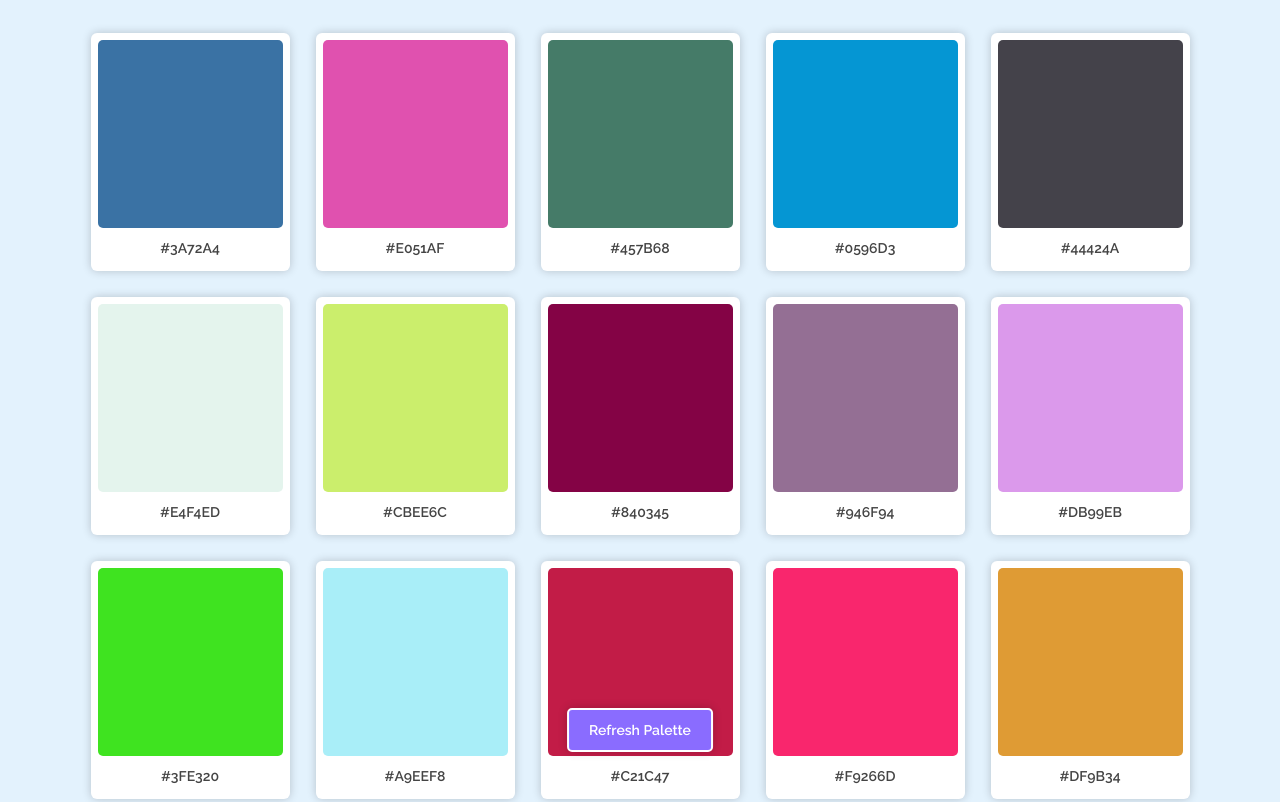
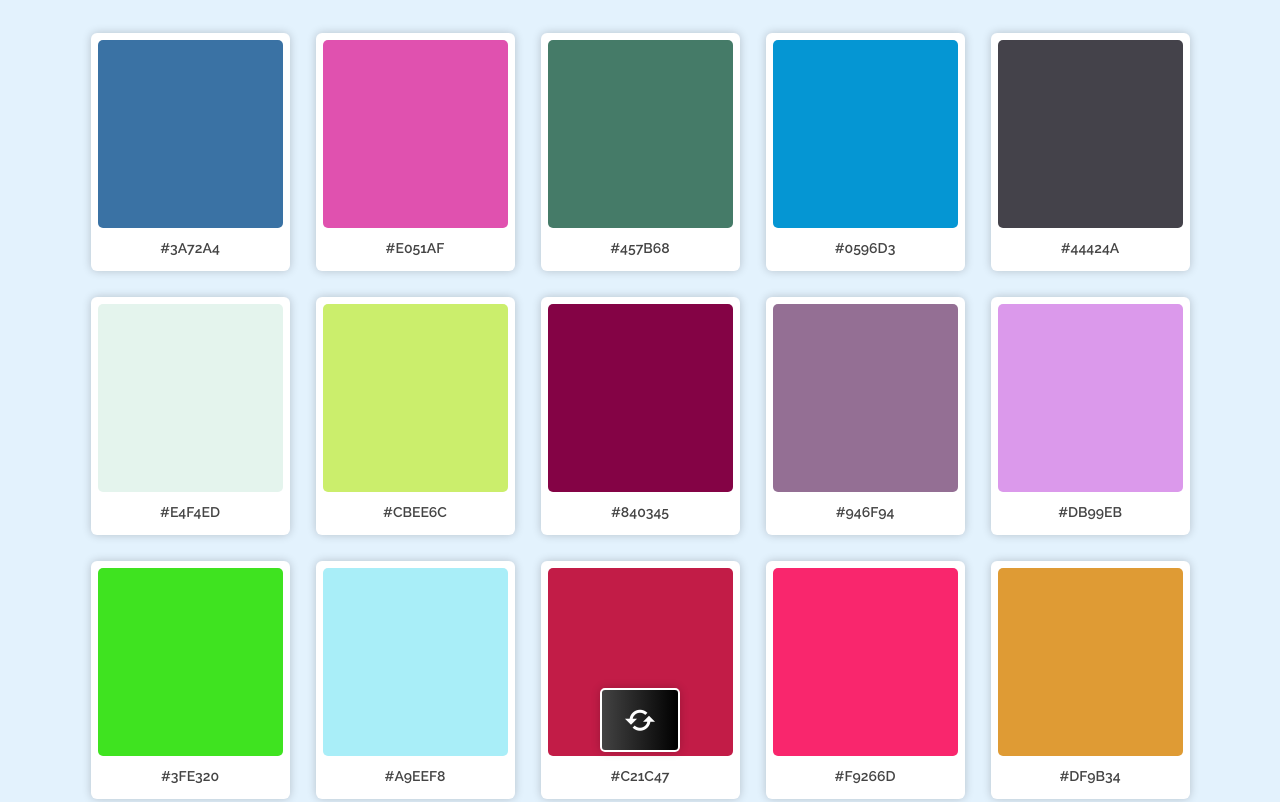
Before and after one commit to talha-anxari/random-colour-generator, a plain HTML site: page index.html in a window 1280 px wide. Shown: the top 802 px of the page. Drawn offline with nearby package versions, Linux system fonts and the light colour scheme.

Commit message:
refresh button style

```diff
--- a/css/index.css
+++ b/css/index.css
@@ -70,7 +70,7 @@ body{
     font-weight: 600;
     margin: 12px 0 8px;
     padding: 12px 20px;
-    background: #8a6cff;
+    background-image: linear-gradient(to right, #434343 0%, black 100%);
     border: 2px solid #fff;
     box-shadow: 0 0 10px rgba(0,0,0,0.2);
     position: fixed;
--- a/index.html
+++ b/index.html
@@ -14,13 +14,15 @@
     <link rel="manifest" href="favicon/site.webmanifest">
     <meta name="msapplication-TileColor" content="#da532c">
     <meta name="theme-color" content="#ffffff">
+    <!-- Box Icon Link -->
+    <link href='https://unpkg.com/boxicons@2.1.4/css/boxicons.min.css' rel='stylesheet'>
     <!-- js link -->
     <script src="js/index.js" defer></script>
 </head>
 
 <body>
     <ul class="container"></ul>
-    <button class="refresh-btn">Refresh Palette</button>
+    <button class="refresh-btn"><i class='bx bx-refresh bx-md bx-spin-hover'></i></button>
 </body>
 
 </html>
```
